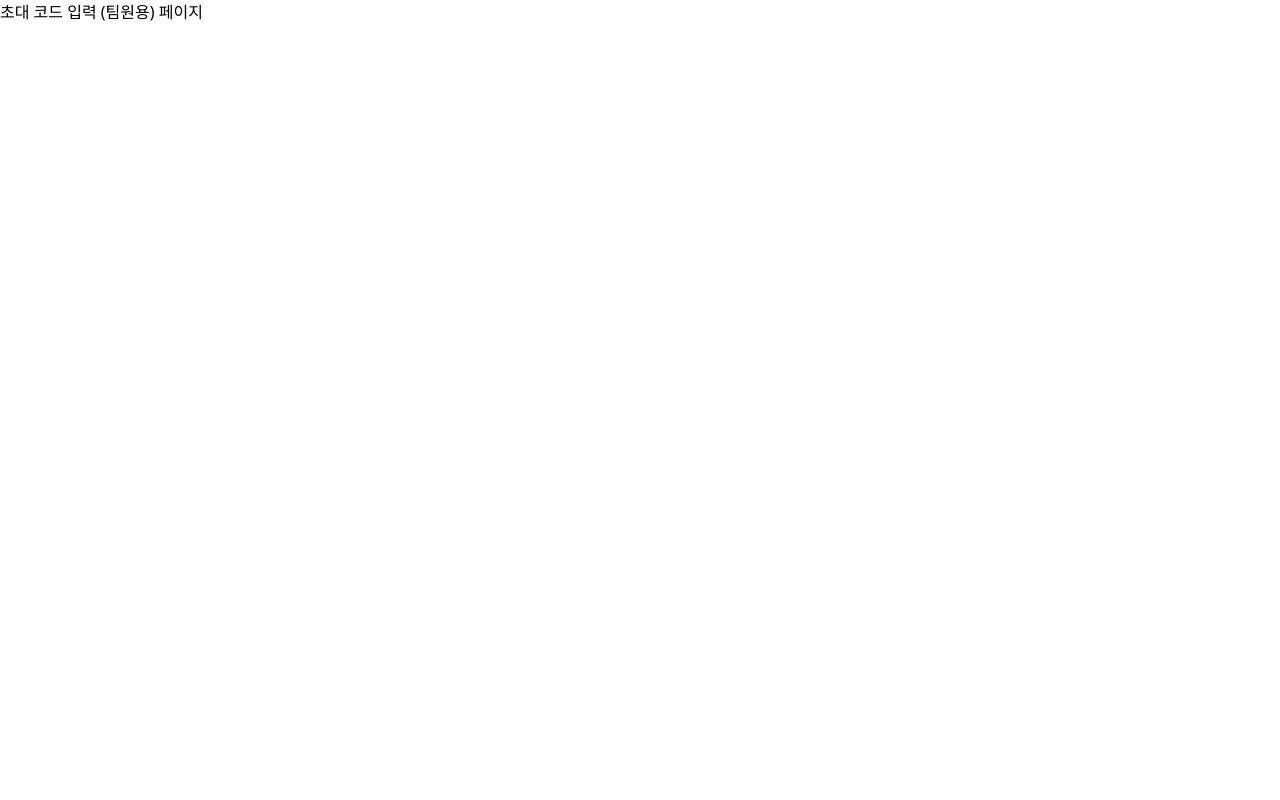
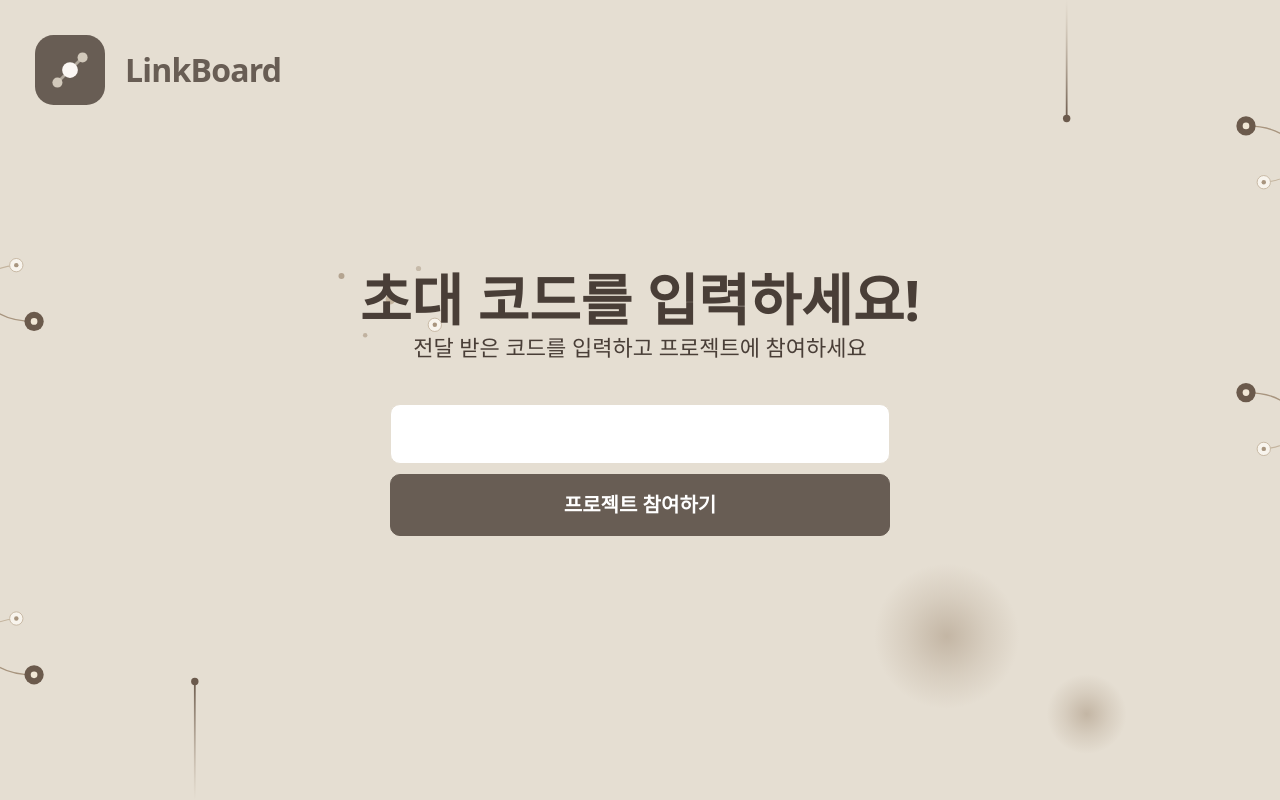
Before and after one commit to HUFSphere/FE, a React (Vite) app: page /onboarding/invite-code in a window 1280 px wide. Built offline with nearby package versions, Linux system fonts and the light colour scheme.

Commit message:
[기능] 팀원설정_초대코드입력 페이지 추가 (#9)

```diff
--- a/src/locales/en.json
+++ b/src/locales/en.json
@@ -84,6 +84,12 @@
       "button": "Get started"
     }
   },
+  "inviteCode": {
+    "title": "Enter your invite code!",
+    "subtitle": "Enter the code you received and join the project",
+    "label": "Invite code",
+    "submit": "Join the project"
+    },
   "role": {
     "prompt": "당신의 역할은 무엇인가요?\nWHAT IS YOUR ROLE?",
     "leader": "Lead",
--- a/src/locales/ko.json
+++ b/src/locales/ko.json
@@ -84,6 +84,12 @@
       "button": "지금 시작하기"
     }
   },
+  "inviteCode": {
+    "title": "초대 코드를 입력하세요!",
+    "subtitle": "전달 받은 코드를 입력하고 프로젝트에 참여하세요",
+    "label": "초대 코드",
+    "submit": "프로젝트 참여하기"
+    },
   "role": {
     "prompt": "당신의 역할은 무엇인가요?\nWHAT IS YOUR ROLE?",
     "leader": "팀장",
--- a/src/pages/OnBoarding/InviteCode.tsx
+++ b/src/pages/OnBoarding/InviteCode.tsx
@@ -1,6 +1,215 @@
-// 초대 코드 입력 (팀원용) 페이지
+// 초대 코드 입력 페이지 (팀원)
+//
+// - 배경 장식: decor 폴더에 새 파일을 만들지 않고 이 파일에 인라인
+//   (도형 자체는 기존 components/ui/decor/linkboard-decor-kit.svg의 것과 동일)
+// - 로고: 기존 public/linkboard_icon.svg 사용
+// - 문구: locales/ko.json, en.json의 inviteCode 키
+
+import { useState } from 'react'
+import type { SubmitEvent } from 'react'
+import { useNavigate } from 'react-router-dom'
+import { useTranslation } from 'react-i18next'
+
+/* 코너가지-좌상 — 좌측에서 2번, 좌표계 원점은 도형 좌상단 */
+function CornerTopLeft() {
+  return (
+    <>
+      <path
+        d="M0.9 0.9C38.9 0.9 58.9 22.9 70.9 48.9C82.9 74.9 106.9 86.9 142.9 86.9"
+        stroke="#A8957F"
+        strokeWidth="1.8"
+        strokeLinecap="round"
+      />
+      <path d="M70.9 48.9C72.9 22.9 92.9 12.9 118.9 10.9" stroke="#C4B49E" strokeWidth="1.5" strokeLinecap="round" />
+      <circle cx="118.9" cy="10.9" r="9" fill="#F8F4ED" stroke="#C4B49E" strokeWidth="1.2" />
+      <circle cx="118.9" cy="10.9" r="3" fill="#A8957F" />
+      <circle cx="142.9" cy="86.9" r="13" fill="#6B5A4C" />
+      <circle cx="142.9" cy="86.9" r="4.5" fill="#F1E7D6" />
+    </>
+  )
+}
+
+/* 코너가지-우하 — 우측에서 2번 (y로 440 떨어져 반복) */
+function CornerBottomRight({ y }: { y: number }) {
+  return (
+    <g transform={`translate(0 ${y})`}>
+      <path d="M155 99C117 99 97 77 85 51C73 25 49 13 13 13" stroke="#A8957F" strokeWidth="1.8" strokeLinecap="round" />
+      <path d="M85 51C83 77 63 87 37 89" stroke="#C4B49E" strokeWidth="1.5" strokeLinecap="round" />
+      <circle cx="37" cy="89" r="9" fill="#F8F4ED" stroke="#C4B49E" strokeWidth="1.2" />
+      <circle cx="37" cy="89" r="3" fill="#A8957F" />
+      <circle cx="13" cy="13" r="13" fill="#6B5A4C" />
+      <circle cx="13" cy="13" r="4.5" fill="#F1E7D6" />
+    </g>
+  )
+}
+
+/* 곁가지-좌 — 우측에서 3번 (가운데 하나는 상하 반전) */
+function SideBranchLeft() {
+  return (
+    <>
+      <path d="M71.7 57.7C71.7 29.7 35.7 31.7 15.7 15.7" stroke="#A8957F" strokeWidth="1.8" strokeLinecap="round" />
+      <circle cx="15.7" cy="15.7" r="15" fill="#F8F4ED" stroke="#C4B49E" strokeWidth="1.4" />
+      <circle cx="15.7" cy="15.7" r="5" fill="#A8957F" />
+    </>
+  )
+}
+
+/* 곁가지-우 — 좌측에서 2번 (y로 319 떨어져 반복) */
+function SideBranchRight({ y }: { y: number }) {
+  return (
+    <g transform={`translate(0 ${y})`}>
+      <path d="M0.9 57.7C0.9 29.7 36.9 31.7 56.9 15.7" stroke="#A8957F" strokeWidth="1.8" strokeLinecap="round" />
+      <circle cx="56.9" cy="15.7" r="15" fill="#F8F4ED" stroke="#C4B49E" strokeWidth="1.4" />
+      <circle cx="56.9" cy="15.7" r="5" fill="#A8957F" />
+    </g>
+  )
+}
+
+/* 배경 장식 — 화면 전체(1920x1080)를 덮습니다.
+   slice = 상자를 채우고 넘치는 쪽은 중앙 기준으로 잘림 (object-cover와 동일)
+   각 g의 transform은 decor-kit 원본 좌표를 시안 위치로 옮기는 값입니다.
+   상단 가지 4개는 시안 좌표에서 +80 내렸습니다. 시안 그대로 두면 화면이 낮을 때
+   로고와 겹치거나 위쪽이 잘려 보입니다. 회원가입 페이지와 같은 값입니다. */
+function InviteCodeDecor() {
+  return (
+    <svg
+      viewBox="0 0 1920 1080"
+      fill="none"
+      xmlns="http://www.w3.org/2000/svg"
+      preserveAspectRatio="xMidYMid slice"
+      className="h-full w-full"
+      aria-hidden
+    >
+      <defs>
+        {/* 줄기-세로 좌하단: 위쪽 점에서 아래로 사라짐 */}
+        <linearGradient id="invite-stem-down" x1="5" y1="921.2" x2="5" y2="1081.2" gradientUnits="userSpaceOnUse">
+          <stop stopColor="#6B5A4C" />
+          <stop offset="1" stopColor="#A8957F" stopOpacity="0" />
+        </linearGradient>
+        {/* 줄기-세로 우상단: 아래쪽 점에서 위로 사라짐 */}
+        <linearGradient id="invite-stem-up" x1="1182" y1="161.2" x2="1182" y2="1.2" gradientUnits="userSpaceOnUse">
+          <stop stopColor="#6B5A4C" />
+          <stop offset="1" stopColor="#A8957F" stopOpacity="0" />
+        </linearGradient>
+        <radialGradient id="invite-glow">
+          <stop stopColor="#A8957F" stopOpacity="0.55" />
+          <stop offset="0.55" stopColor="#A8957F" stopOpacity="0.22" />
+          <stop offset="1" stopColor="#A8957F" stopOpacity="0" />
+        </radialGradient>
+      </defs>
+
+      {/* 번짐-원: 우하단 배경 깔개 */}
+      <g transform="translate(1276 761)">
+        <circle cx="98" cy="98" r="98" fill="url(#invite-glow)" />
+      </g>
+      <g transform="translate(1509 910)">
+        <circle cx="54" cy="54" r="54" fill="url(#invite-glow)" />
+      </g>
+
+      {/* 줄기-세로 2개: 좌하단(아래로), 우상단(위로) */}
+      <g transform="translate(354 -1.19)">
+        <path d="M5 921.2V1081.2" stroke="url(#invite-stem-down)" strokeWidth="2.4" strokeLinecap="round" />
+        <circle cx="5" cy="921.2" r="5" fill="#6B5A4C" />
+        <path d="M1182 161.2V1.2" stroke="url(#invite-stem-up)" strokeWidth="2.4" strokeLinecap="round" />
+        <circle cx="1182" cy="161.2" r="5" fill="#6B5A4C" />
+      </g>
+
+      {/* 코너가지-좌상 2개: 좌측 상·하 (위쪽만 +80) */}
+      <g transform="translate(-0.9 347.05)">
+        <CornerTopLeft />
+      </g>
+      <g transform="translate(-0.9 824.1)">
+        <CornerTopLeft />
+      </g>
+
+      {/* 곁가지-우 2개: 좌측 가장자리 (+80) */}
+      <g transform="translate(-1.86 239.24)">
+        <SideBranchRight y={0} />
+        <SideBranchRight y={319} />
+      </g>
+
+      {/* 노드-흩뿌림: 문구 왼쪽 */}
+      <g transform="translate(553 359)">
+        <circle cx="4" cy="13.5" r="4" fill="#A8957F" opacity="0.8" />
+        <circle cx="70" cy="45.5" r="6.5" fill="#C4B49E" />
+        <circle cx="36" cy="93.5" r="3" fill="#A8957F" opacity="0.6" />
+        <circle cx="108" cy="3.5" r="3.5" fill="#A8957F" opacity="0.5" />
+        <circle cx="130" cy="79.5" r="9" fill="#F8F4ED" stroke="#C4B49E" strokeWidth="1.2" />
+        <circle cx="130" cy="79.5" r="3" fill="#A8957F" />
+      </g>
+
+      {/* 코너가지-우하 2개: 우측 상·중 (위쪽만 +80) */}
+      <g transform="translate(1765.1 77)">
+        <CornerBottomRight y={80} />
+        <CornerBottomRight y={440} />
+      </g>
+
+      {/* 곁가지-좌 3개: 우측 가장자리, 가운데 하나는 상하 반전 (맨 위만 +80) */}
+      <g transform="translate(1848.26 275.3)">
+        <SideBranchLeft />
+      </g>
+      <g transform="translate(1848.26 494.3) scale(1 -1) translate(0 -58.6)">
+        <SideBranchLeft />
+      </g>
+      <g transform="translate(1848.26 767.3)">
+        <SideBranchLeft />
+      </g>
+    </svg>
+  )
+}
+
 function InviteCode() {
-  return <div>초대 코드 입력 (팀원용) 페이지</div>
+  const { t } = useTranslation()
+  const navigate = useNavigate()
+
+  const [code, setCode] = useState('')
+
+  // TODO: 초대 코드 검증 API 연동 전까지는 바로 프로젝트 지도로 넘깁니다.
+  const handleSubmit = (e: SubmitEvent<HTMLFormElement>) => {
+    e.preventDefault()
+    navigate('/map')
+  }
+
+  return (
+    <div className="relative grid min-h-screen place-items-center overflow-hidden bg-oat">
+      <div className="pointer-events-none absolute inset-0">
+        <InviteCodeDecor />
+      </div>
+
+      {/* 로고 */}
+      <div className="absolute left-8.75 top-8.75 flex items-center gap-5">
+        <img src="/linkboard_icon.svg" alt="" aria-hidden className="h-17.5 w-17.5" />
+        <span className="text-[32px] font-extrabold tracking-tight text-mocha">LinkBoard</span>
+      </div>
+
+      <form onSubmit={handleSubmit} className="relative flex w-125 flex-col gap-10">
+        {/* 인사 문구 — 시안의 고정 높이 100px (문구 97px + 아래 여백 3px) */}
+        <div className="flex h-25 flex-col items-center text-center text-dark-lava">
+          {/* 제목은 상자(500px)보다 넓어 좌우로 조금씩 넘칩니다 (시안 538px) */}
+          <h1 className="whitespace-nowrap text-[56px] font-bold leading-[70px]">{t('inviteCode.title')}</h1>
+          <p className="text-[22px] font-medium leading-[27px]">{t('inviteCode.subtitle')}</p>
+        </div>
+
+        <div className="flex flex-col gap-2.5">
+          {/* 시안에 라벨이 없어 화면에는 안 보이지만 이름은 붙여 둡니다 */}
+          <input
+            type="text"
+            value={code}
+            onChange={(e) => setCode(e.target.value)}
+            aria-label={t('inviteCode.label')}
+            autoComplete="one-time-code"
+            className="h-15 w-full rounded-[10px] border border-oat bg-white px-4.5 text-[20px] text-dark-lava outline-none transition-colors focus:border-mocha"
+          />
+          <button
+            type="submit"
+            className="h-15.5 w-full rounded-[10px] border border-mocha bg-mocha text-[20px] font-bold text-white"
+          >
+            {t('inviteCode.submit')}
+          </button>
+        </div>
+      </form>
+    </div>
+  )
 }
 
 export default InviteCode
```
